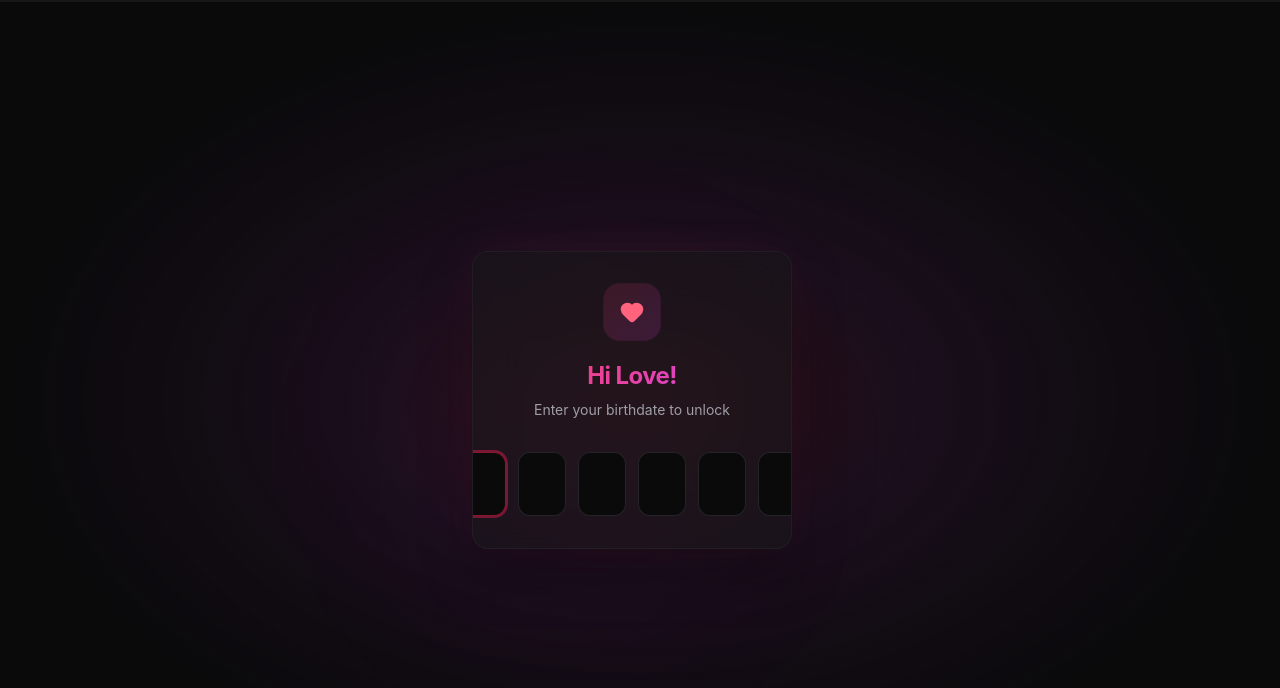
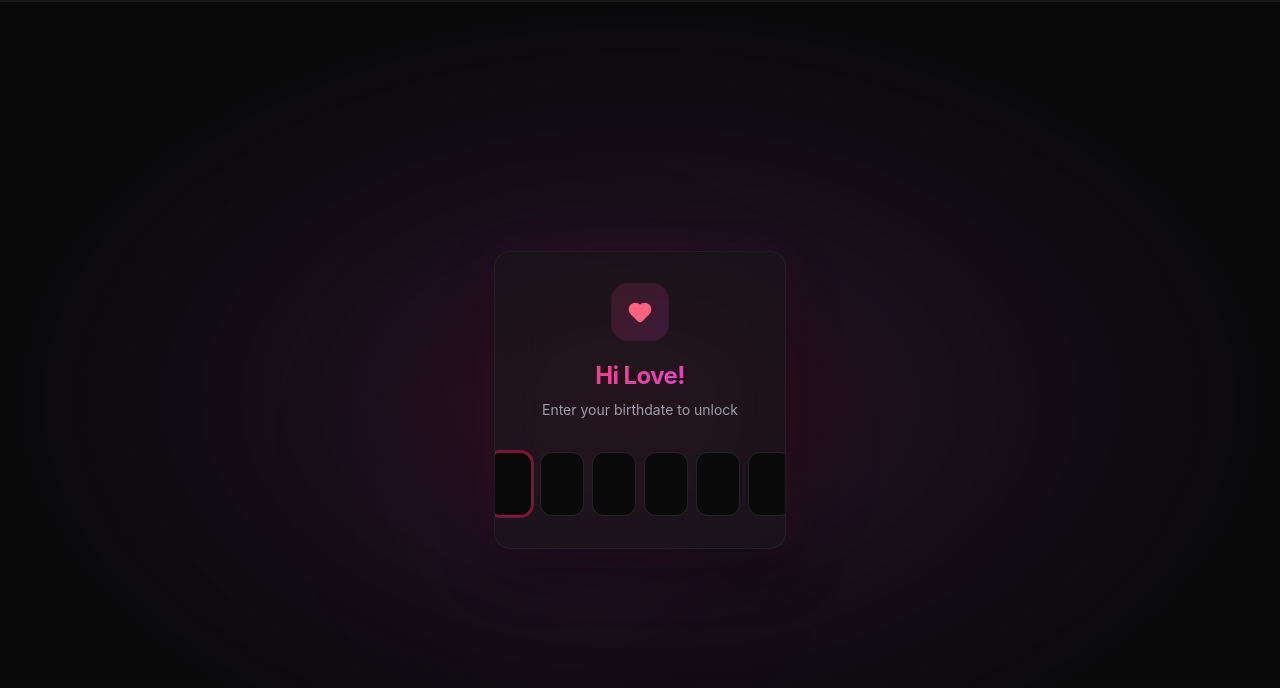
Before and after one commit to EdrianHernandez/pandaa, a React (Vite) app: page / in a window 1280 px wide. Shown: the top 688 px of the page. Built offline with nearby package versions, Linux system fonts and the light colour scheme; the HTML template or start-up script is replaced by a standard one.

Commit message:
Tighten entry gate container width to 340px and reduce PIN box spacing

```diff
--- a/src/pages/EntryGate.jsx
+++ b/src/pages/EntryGate.jsx
@@ -137,7 +137,8 @@ export default function EntryGate({ onNext }) {
       </div>
 
       <motion.div
-        className="relative z-10 w-full max-w-sm px-6"
+        className="relative z-10 px-6"
+        style={{ width: "min(340px, 90vw)" }}
         initial={{ opacity: 0, scale: 0.95 }}
         animate={{ opacity: 1, scale: 1 }}
         transition={{ duration: 0.5, ease: "easeOut" }}
@@ -145,7 +146,6 @@ export default function EntryGate({ onNext }) {
         <motion.div
           className="relative overflow-hidden rounded-2xl border border-zinc-800/60 bg-zinc-900/50 p-8 shadow-2xl backdrop-blur-xl"
           style={{
-            width: "min(320px, 90vw)",
             boxShadow: "0 0 40px rgba(236,72,153,0.08), 0 25px 50px rgba(0,0,0,0.4)",
           }}
           animate={
@@ -182,7 +182,7 @@ export default function EntryGate({ onNext }) {
           </p>
 
           {/* PIN input */}
-          <div className="flex justify-center gap-2.5 sm:gap-3" onPaste={handlePaste}>
+          <div className="flex justify-center gap-2" onPaste={handlePaste}>
             {digits.map((digit, i) => (
               <motion.input
                 key={i}
@@ -195,7 +195,7 @@ export default function EntryGate({ onNext }) {
                 onChange={(e) => handleChange(i, e.target.value)}
                 onKeyDown={(e) => handleKeyDown(i, e)}
                 whileFocus={{ scale: 1.05 }}
-                className={`h-16 w-12 rounded-xl border text-center text-xl font-semibold text-zinc-100 outline-none transition-all duration-200 ${
+                className={`h-16 w-11 rounded-xl border text-center text-xl font-semibold text-zinc-100 outline-none transition-all duration-200 ${
                   error
                     ? "border-red-500/50 bg-red-500/5 focus:ring-2 focus:ring-red-500/40"
                     : digit
```
